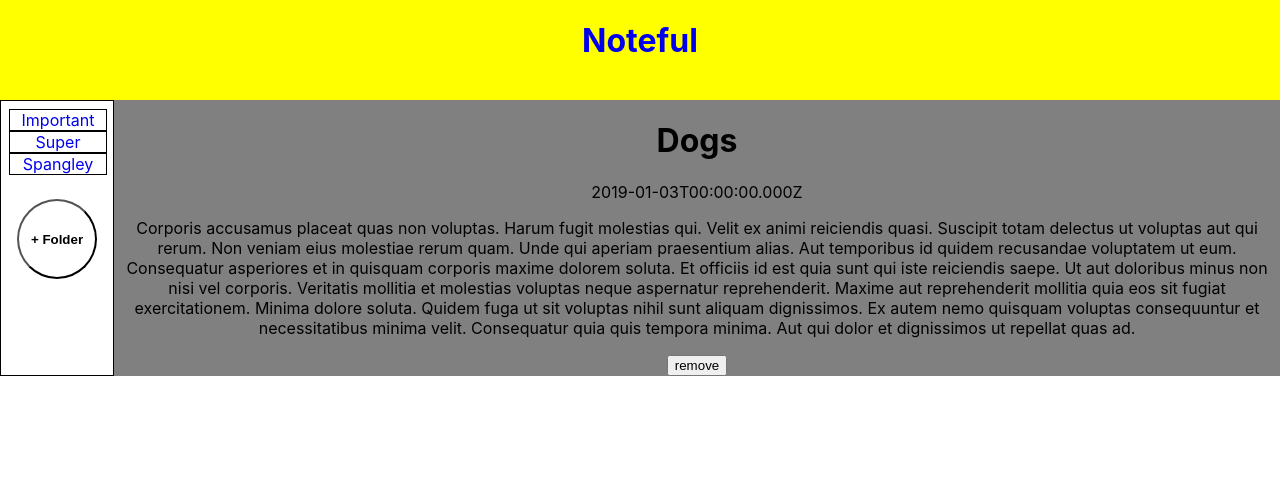
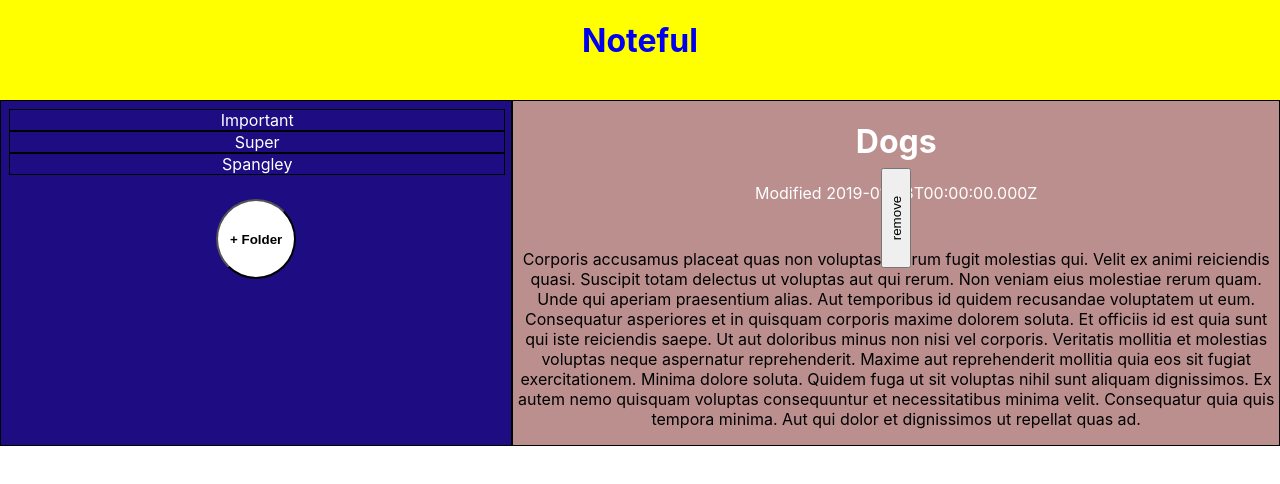
Before and after one commit to michaelanokyej/noteful, a React (Create React App) app: page /notes/cbc787a0-ffaf-11e8-8eb2-f2801f1b9fd1 in a window 1280 px wide. Shown: the top 484 px of the page. Built offline with nearby package versions, Linux system fonts and the light colour scheme.

Commit message:
added some styling

```diff
--- a/src/App.css
+++ b/src/App.css
@@ -12,3 +12,36 @@
   display: flex;
   justify-content: center;
 }
+
+.sideBar {
+  float: left;
+  flex: 2;
+  background: rgb(30, 12, 131);
+  border: 1px black solid;
+}
+
+.mainPage, .noteDiv, .folderDiv {
+  float: right;
+  flex: 3;
+  background: rosybrown;
+  border: 1px black solid;
+}
+
+.removeButton {
+  height: 30px;
+  width: 100px;
+  transform: rotate(-90deg);
+}
+
+.removeButton:focus, .removeButton:hover {
+  background: red;
+  color: white;
+}
+
+.note-folder-Header, .modified {
+  color: white;
+}
+
+.note-folder-Header:hover, .note-folder-Header:focus {
+  color: orange;
+}
--- /dev/null
+++ b/src/FolderDetailsPage.css
@@ -0,0 +1,3 @@
+.noteList {
+  display: flex;
+}
--- a/src/FolderDetailsPage.js
+++ b/src/FolderDetailsPage.js
@@ -1,7 +1,9 @@
-import React from 'react';
-import { Link } from 'react-router-dom'
+import React from "react";
+import { Link } from "react-router-dom";
+import "./FolderDetailsPage.css";
+import "./MainBody.css";
 
-const FolderDetailsPage = (props) => {
+const FolderDetailsPage = props => {
   // take the id from the url
   const id = props.match.params.folderId;
 
@@ -9,7 +11,7 @@ const FolderDetailsPage = (props) => {
   const folder = props.folders.find(el => el.id === id);
 
   // show notes that belong to this folder
-   const notes = props.notes.filter(el => el.folderId === id)
+  const notes = props.notes.filter(el => el.folderId === id);
 
   // if no note, we show a 404
   if (!folder) {
@@ -17,31 +19,37 @@ const FolderDetailsPage = (props) => {
       <div>
         <h1>404</h1>
       </div>
-     )
+    );
   }
 
   return (
+    <div className="folderDiv">
       <div>
         <h1>{folder.name}</h1>
-
+      </div>
+      <div>
         <ul>
           {notes.map(note => (
             <li key={note.id}>
+              <div className="noteList">
               <div>
                 <h2>
-                <Link to={`/notes/${note.id}`}>{note.name}</Link>
+                  <Link to={`/notes/${note.id}`} className="note-folder-Header">{note.name}</Link>
                 </h2>
               </div>
-            <div>
+              <div className="modified">
                 Modified <span>{note.modified}</span>
               </div>
-            <button>remove</button>
+              </div>
+
+              <button className="removeButton">remove</button>
             </li>
           ))}
         </ul>
+      </div>
       <button className="addNoteButton">+ Note</button>
     </div>
-   )
- }
+  );
+};
 
 export default FolderDetailsPage;
--- a/src/MainBody.css
+++ b/src/MainBody.css
@@ -43,16 +43,7 @@ ul {
   padding: 0px;
 }
 
-.noteLi > button {
-  height: 30px;
-  width: 100px;
-  transform: rotate(-90deg);
-}
 
-.noteLi > button:focus, .noteLi > button:hover {
-  background: red;
-  color: white;
-}
 
 .folderLi {
   width: 100%;
@@ -72,17 +63,3 @@ ul {
   background: rgb(22, 209, 5);
   color: white;
 }
-
-.sideBar {
-  float: left;
-  flex: 2;
-  background: white;
-  border: 1px black solid;
-}
-
-.mainPage {
-  float: right;
-  flex: 3;
-  background: rosybrown;
-  border: 1px black solid;
-}
--- a/src/MainBody.js
+++ b/src/MainBody.js
@@ -7,13 +7,15 @@ const MainBody = props => {
       <li key={note.id} className="noteLi">
         <div className="noteInfo">
           <h3>
-            <Link to={`/notes/${note.id}`} className="noteHeader">
+            <Link to={`/notes/${note.id}`} className="note-folder-Header">
               {note.name}
             </Link>
           </h3>
-          <p>Date modified on {note.modified}</p>
+          <div className="modified">
+            Modified <span>{note.modified}</span>
+          </div>
         </div>
-        <button className="noteDeleteButton">remove</button>
+        <button className="removeButton">remove</button>
       </li>
     );
   });
--- /dev/null
+++ b/src/NoteDetailsPage.css
@@ -0,0 +1,3 @@
+.noteDetails{
+  display: flex;
+}
--- a/src/NoteDetailsPage.js
+++ b/src/NoteDetailsPage.js
@@ -1,5 +1,5 @@
 import React from 'react';
-
+import './MainBody.css';
 const NoteDetailsPage = (props) => {
 
   // take the id from the url
@@ -20,16 +20,19 @@ const NoteDetailsPage = (props) => {
   console.log('props', props)
 
   return (
-    <div>
-      <div>
+    <div className="noteDiv">
         <div className="noteDetails">
-          <h1>{note.name}</h1>
-          <span>{note.modified}</span>
+          <div>
+            <div>
+              <h1 className="note-folder-Header">{note.name}</h1>
+            </div>
+            <div className="modified">
+              Modified <span> {note.modified}</span>
+            </div>
+          </div>
+          <button className="removeButton">remove</button>
         </div>
-
         <p>{note.content}</p>
-      </div>
-      <button>remove</button>
     </div>
   )
 }
--- a/src/SideBarPage.js
+++ b/src/SideBarPage.js
@@ -1,12 +1,14 @@
 import React from "react";
 import { Link, Route } from "react-router-dom";
+import './MainBody.css';
+
 
 const SideBarPage = (props) => {
 
   const folders = props.folders.map((folder, index) => {
     return (
         <li key={folder.id} className="folderLi">
-          <Link to={`/folders/${folder.id}`}>{folder.name}</Link>
+          <Link to={`/folders/${folder.id}`} className="note-folder-Header">{folder.name}</Link>
         </li>
     );
   });
```
Lines whose indentation alone changed are shown as unchanged.
